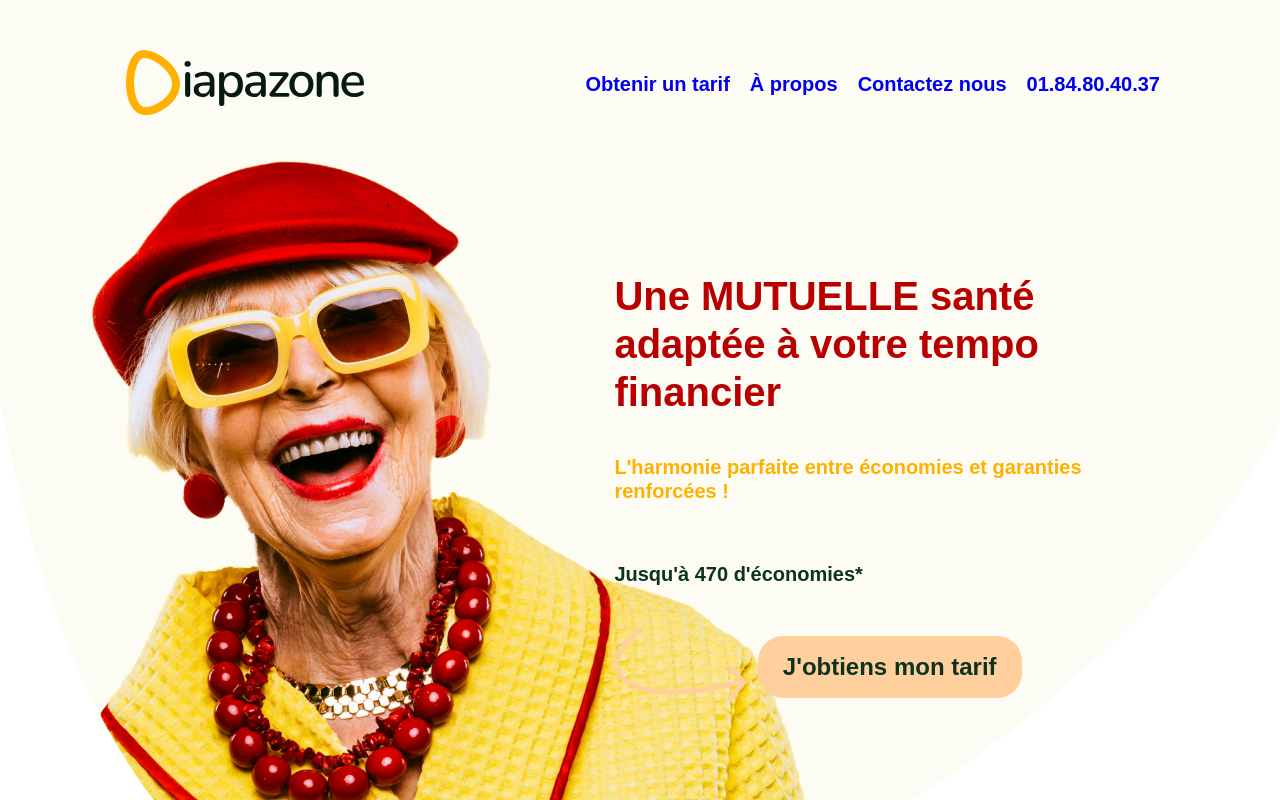
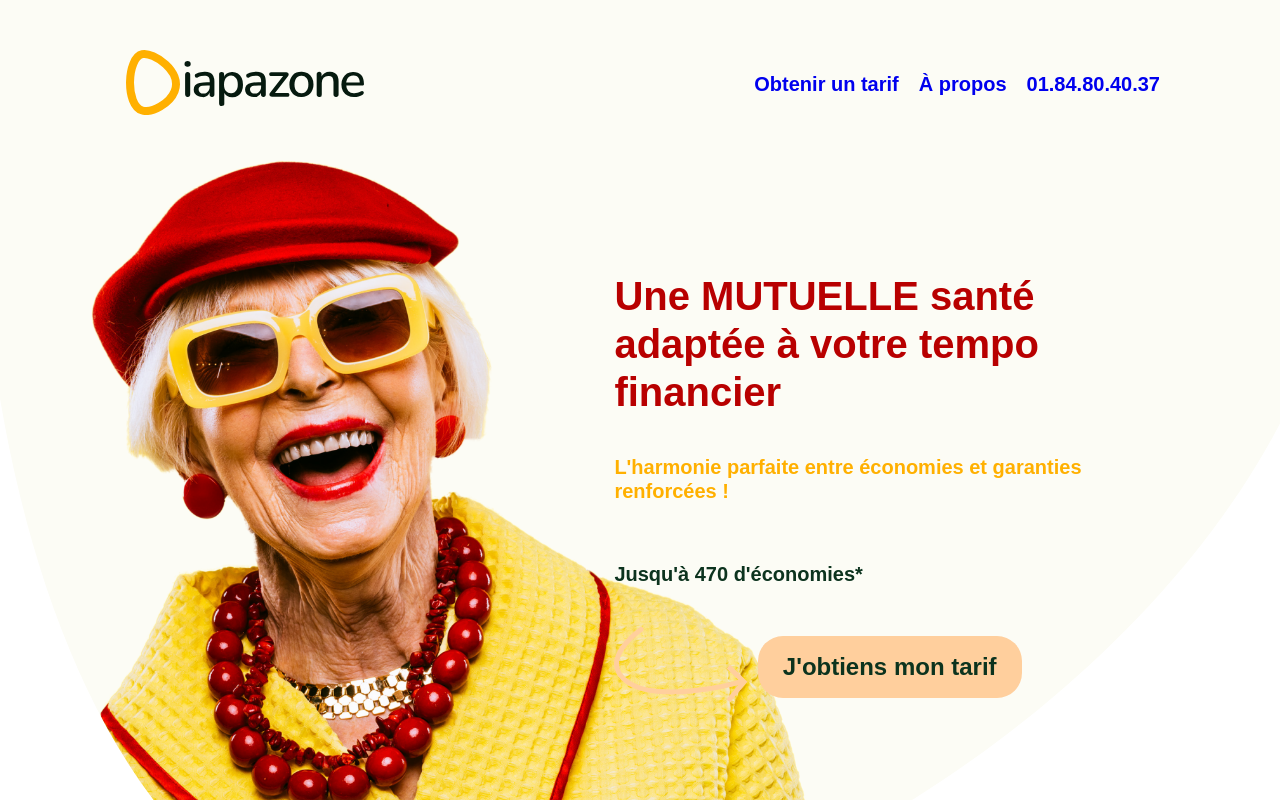
Before and after one commit to Mehdi-123/Diapazone, a React (Create React App) app: page /accueil in a window 1280 px wide. Shown: the top 800 px of the page. Built offline with nearby package versions, Linux system fonts and the light colour scheme.

Commit message:
hide contact us

```diff
--- a/src/containers/TopBar/index.js
+++ b/src/containers/TopBar/index.js
@@ -11,7 +11,7 @@ import Wrapper from "./wrapper";
 const links = [
   { text: "Obtenir un tarif", path: "/formulaire" },
   { text: "À propos", path: "/a-propos" },
-  { text: "Contactez nous", path: "/contact-us" },
+  // { text: "Contactez nous", path: "/contact-us" },
   { text: "01.84.80.40.37", path: "" },
 ];
 
```
